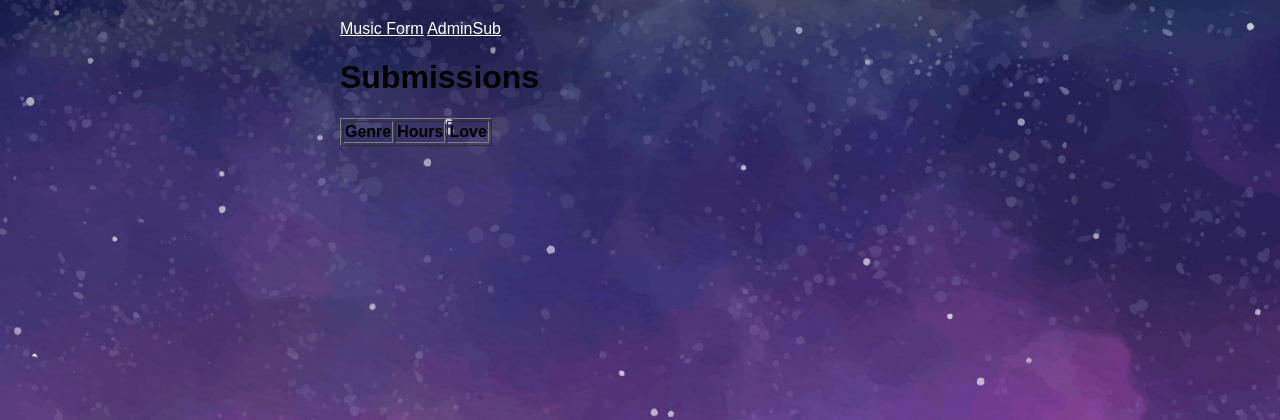
After one commit to JKiachu/Week6FlaskAssignment, a Flask app: page /admin/submissions in a window 1280 px wide. The commit adds this page. Shown: the top 420 px of the page. Run offline with Flask 3, Linux system fonts and the light colour scheme; lists and menus that the app fills with data are empty.

Commit message:
Wk8 Add db

```diff
--- a/app.py
+++ b/app.py
@@ -1,10 +1,30 @@
 from flask import Flask, render_template, request, redirect, url_for
 import random
 import time
+from flask_sqlalchemy import SQLAlchemy
+from datetime import datetime, timezone
 
 app = Flask(__name__)
 
 app.secret_key = 'A3H3Nregret!0131'
+
+app.config['SQLALCHEMY_DATABASE_URI']='sqlite:///guestlist.db'
+app.config['SQLALCHEMY_TRACK_MODIFICATIONS']=False
+db=SQLAlchemy(app)
+
+class yourMusic(db.Model):
+    id=db.Column(db.Integer, primary_key=True)
+    name=db.Column(db.String(100), nullable=False)
+    email=db.Column(db.String(100), nullable=False)
+    genre=db.Column(db.String(100), nullable=False)
+    artist=db.Column(db.String(100), nullable=False)
+    song=db.Column(db.String(100), nullable=False)
+    hours=db.Column(db.String(100), nullable=False)
+    love=db.Column(db.Boolean, default=False)
+    created_at=db.Column(db.DateTime, default=datetime.now(timezone.utc))
+
+with app.app_context():
+    db.create_all()
 
 @app.route('/')
 def reroute():
@@ -16,7 +36,7 @@ def home():
 
 
 @app.route('/yourMusic', methods=['GET', 'POST'])
-def yourMusic():
+def yMusic():
     if request.method == 'POST':
         name = request.form.get('name', '').strip()
         email = request.form.get('email', '').strip()
@@ -30,7 +50,28 @@ def yourMusic():
         if not name or not email or not genre or not artist or not love or not hours or not song:
             error = "Please fill in all required fields"
             return render_template('yourMusic.html', error=error)
+        try:
+            new_profile=yourMusic(
+                name=name,
+                email=email,
+                genre=genre,
+                artist=artist,
+                song=song,
+                hours=hours,
+                love=love
+            )
+            db.session.add(new_profile)
+            db.session.commit()
+        except Exception as e:
+            db.session.rollback()
+            error=f"An Error has occured, Please Try Again.{e}"
+            return render_template('yourMusic.html', error=error)
 
         return render_template('ymSuccess.html', name=name, email=email, genre=genre, artist=artist, song=song, hours=hours, love=love)
 
     return render_template('yourMusic.html')
+
+@app.route('/admin/submissions')
+def admSub():
+    submissions=yourMusic.query.all()
+    return render_template('admsub.html',submissions=submissions)
--- /dev/null
+++ b/templates/admsub.html
@@ -0,0 +1,21 @@
+{%extends 'base.html'%}
+{%block title%}{{super()}} - Submissions(Admin) {%endblock%}
+{%block content%}
+
+<H1>Submissions</H1>
+<table class="table table-striped" border="1">
+    <tr>
+        <th>Genre</th>
+        <th>Hours</th>
+        <th>Love</th>
+    </tr>
+    {%for stuff in  stuffs %}
+    <tr>
+        <td>{{stuff.Genre}}</td>
+        <td>{{stuff.Hours}}</td>
+        <td>{{stuff.Love}}</td>
+        </tr>
+        {%endfor%}
+</table>
+
+{%endblock%}
--- a/templates/base.html
+++ b/templates/base.html
@@ -6,7 +6,8 @@
 </head>
 <body>
     <nav>
-        <a href="{{url_for('yourMusic')}}"></a>
+        <a href="{{url_for('yMusic')}}">Music Form</a>
+        <a href="{{url_for('admSub')}}">AdminSub</a>
     </nav>
     {% block content %}{% endblock %}
 </body>
--- a/templates/home.html
+++ b/templates/home.html
@@ -10,7 +10,7 @@
 
 <body>
     <nav>
-        <a href="{{url_for('yourMusic')}}">Tell me about your music Tastes</a>
+        <a href="{{url_for('yMusic')}}">Tell me about your music Tastes</a>
 
     </nav>
 </body>
--- a/templates/ymSuccess.html
+++ b/templates/ymSuccess.html
@@ -16,7 +16,7 @@
 </div>
 <body>
     <nav>
-        <a href="{{ url_for('yourMusic') }}">Do you want to change an answer?</a>
+        <a href="{{ url_for('yMusic') }}">Do you want to change an answer?</a>
         <p></p>
         <a href="{{url_for('home')}}">Home</a>
     </nav>
```
